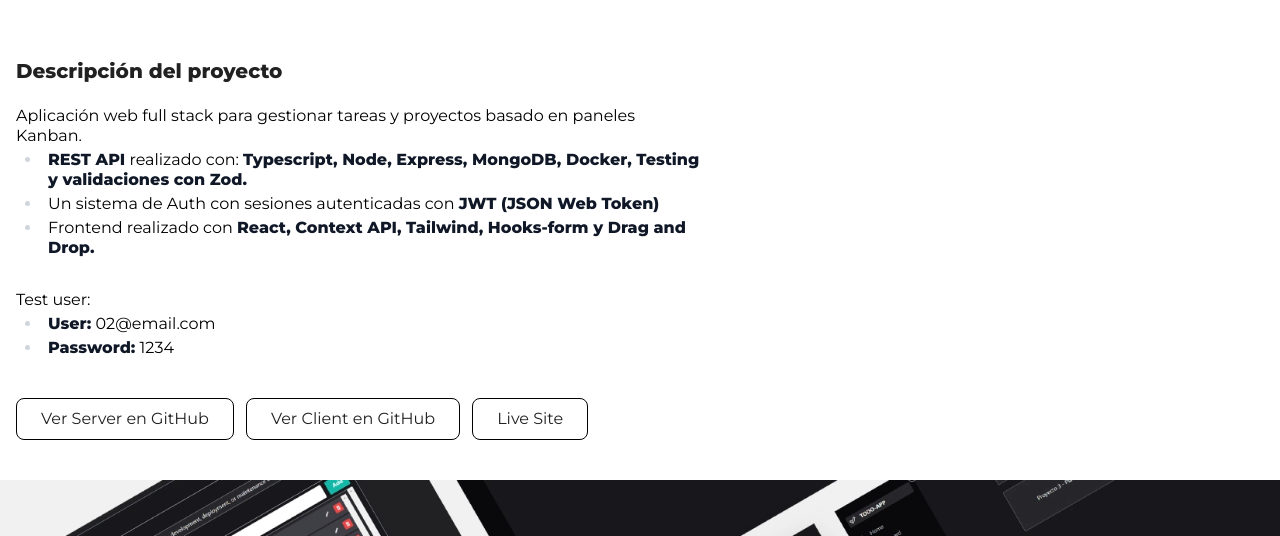
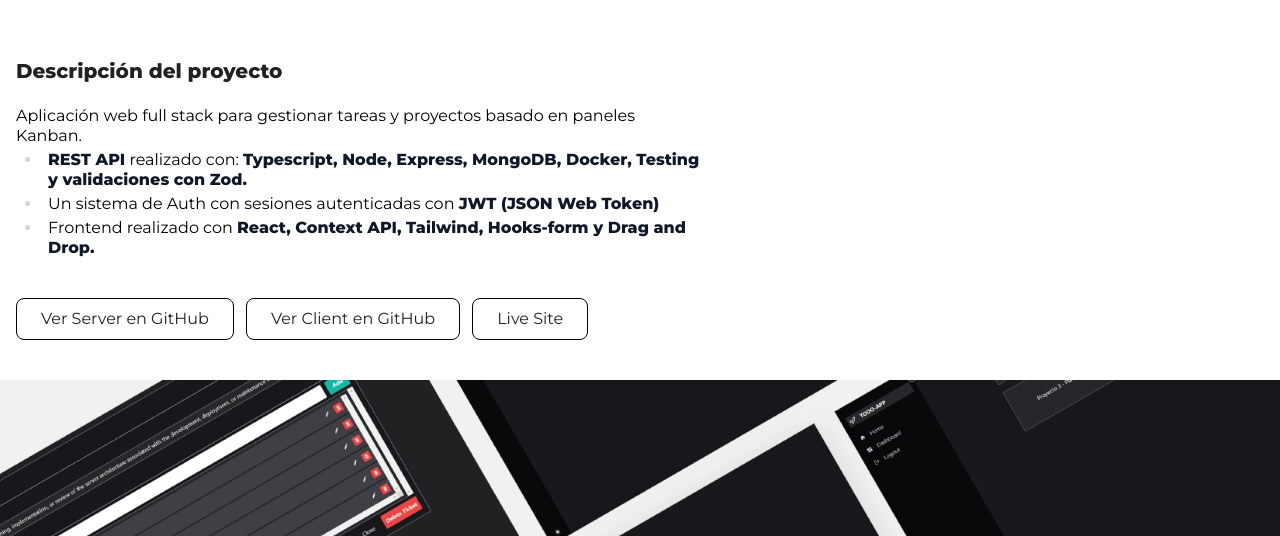
Before and after one commit to Carloslt5/portfolio_web, an Astro site: page /projects/task-manager in a window 1280 px wide. Shown: the part 264-800 px from the top of the page. Built offline with nearby package versions, Linux system fonts and the light colour scheme; Astro itself is replaced by a stand-in of ours.

Commit message:
fix: remove test credentials from task-manager project description

```diff
--- a/src/content/projects/task-manager.md
+++ b/src/content/projects/task-manager.md
@@ -22,11 +22,3 @@ Aplicación web full stack para gestionar tareas y proyectos basado en paneles K
 - Un sistema de Auth con sesiones autenticadas con **JWT (JSON Web Token)**
 
 - Frontend realizado con **React, Context API, Tailwind, Hooks-form y Drag and Drop.**
-
-<br/>
-
-Test user:
-
-- **User:** 02@email.com
-
-- **Password:** 1234
```
